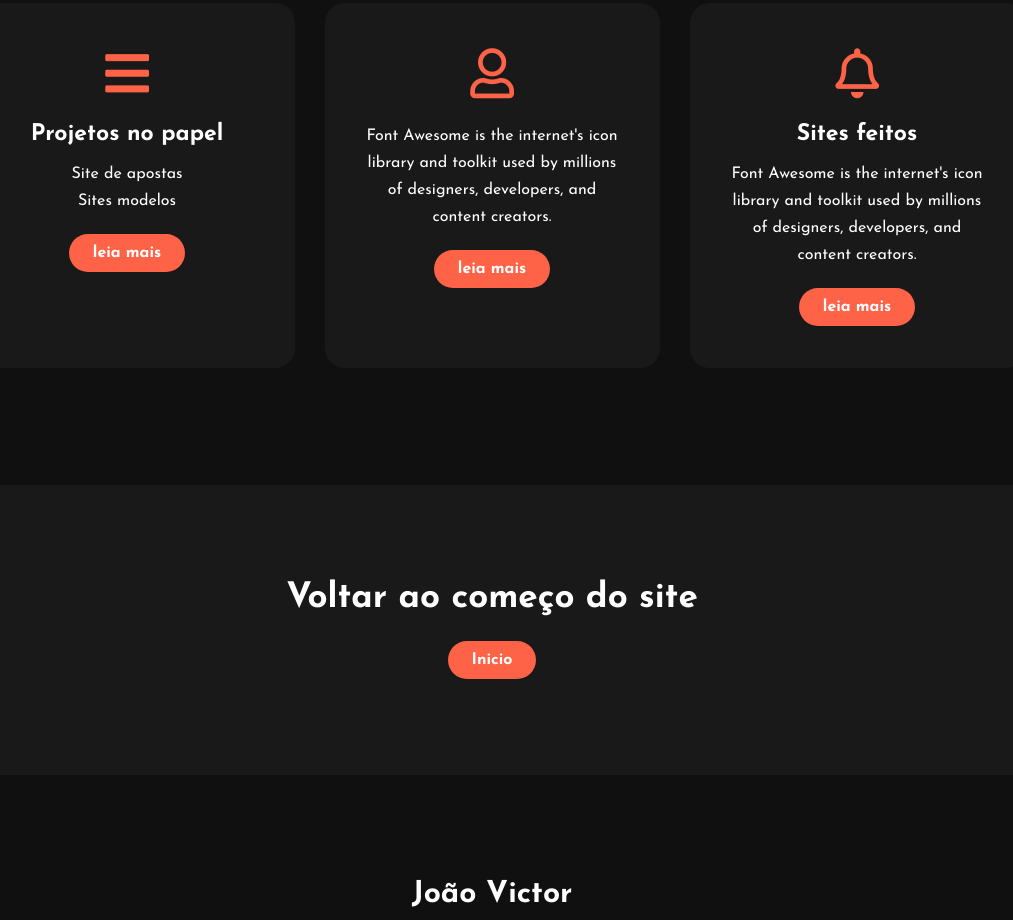
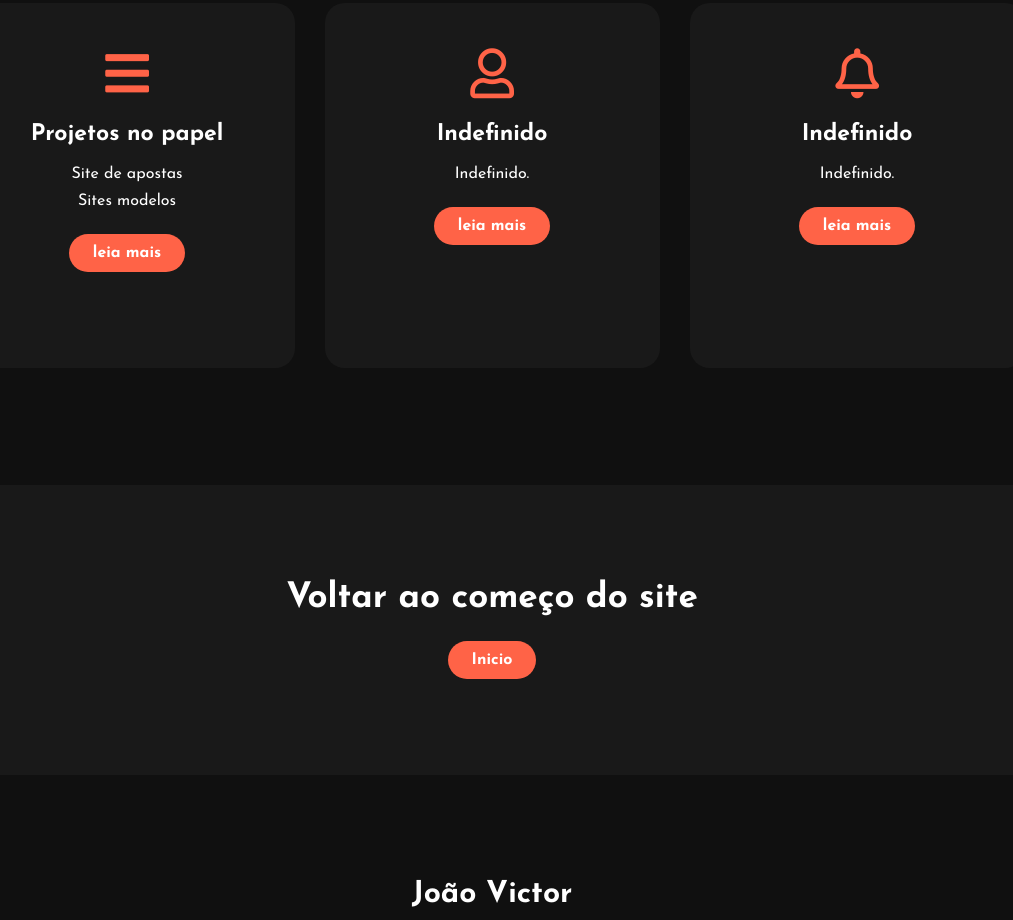
Before and after one commit to victoraraujo5/joao-victor-web, a plain HTML site: page index.html in a window 1280 px wide. Shown: the part 1680-2600 px from the top of the page, without its empty margins (148-1161 px from the left). Drawn offline with Linux system fonts and the light colour scheme.

Commit message:
Add files via upload

```diff
--- a/index.html
+++ b/index.html
@@ -66,9 +66,9 @@
                 </div>
                 <div class="card">
                     <i class="far fa-user"></i>
-                    <h5> </h5>
+                    <h5> Indefinido</h5>
                     <div class="pra">
-                        <p>Font Awesome is the internet's icon library and toolkit used by millions of designers, developers, and content creators.</p>
+                        <p>Indefinido.</p>
                     <p style="text-align: center;">
                         <a class="buttn" href="#"> leia mais</a>
                     </p>
@@ -76,9 +76,9 @@
                     </div>
                     <div class="card">
                         <i class="far fa-bell"></i>
-                        <h5> Sites feitos</h5>
+                        <h5> Indefinido</h5>
                         <div class="pra">
-                            <p>Font Awesome is the internet's icon library and toolkit used by millions of designers, developers, and content creators.</p>
+                            <p>Indefinido.</p>
                         <p style="text-align: center;">
                             <a class="buttn" href="#"> leia mais</a>
                         </p>
```
